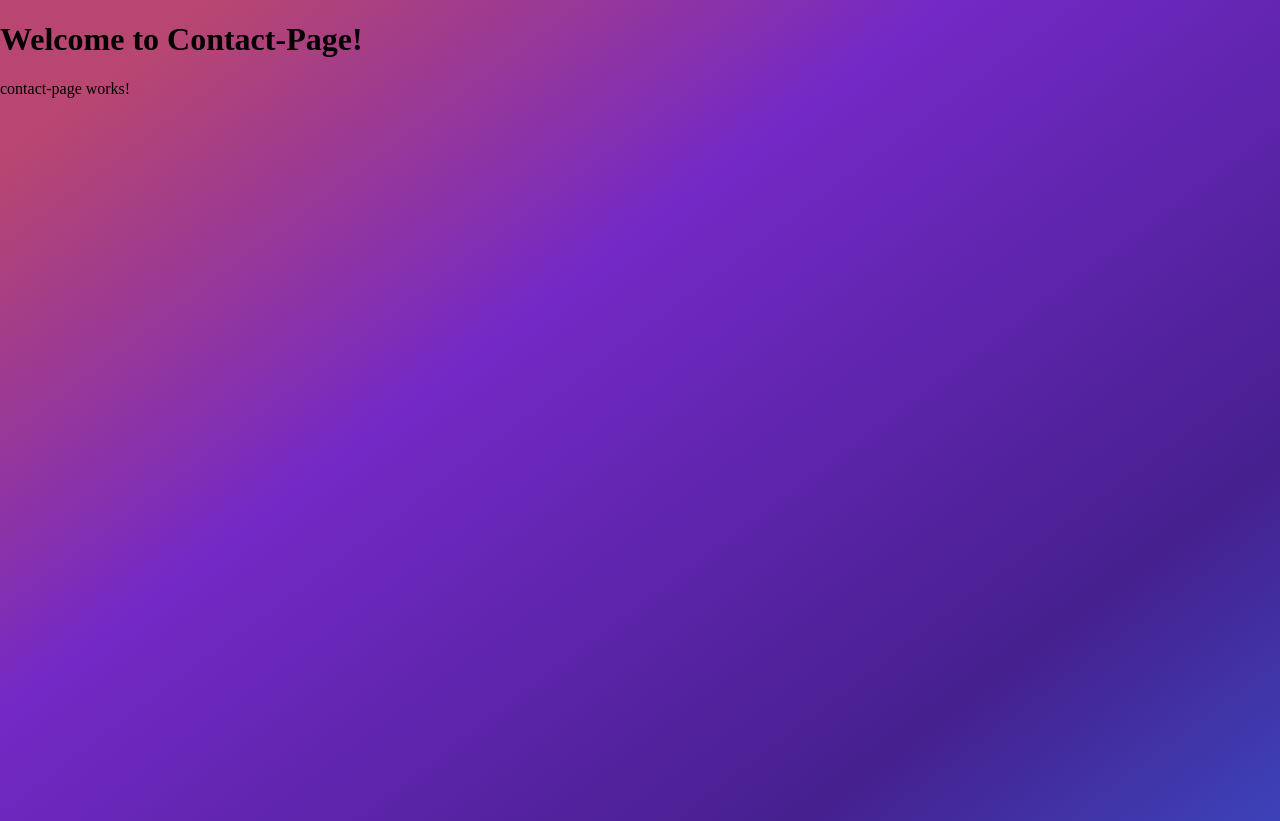
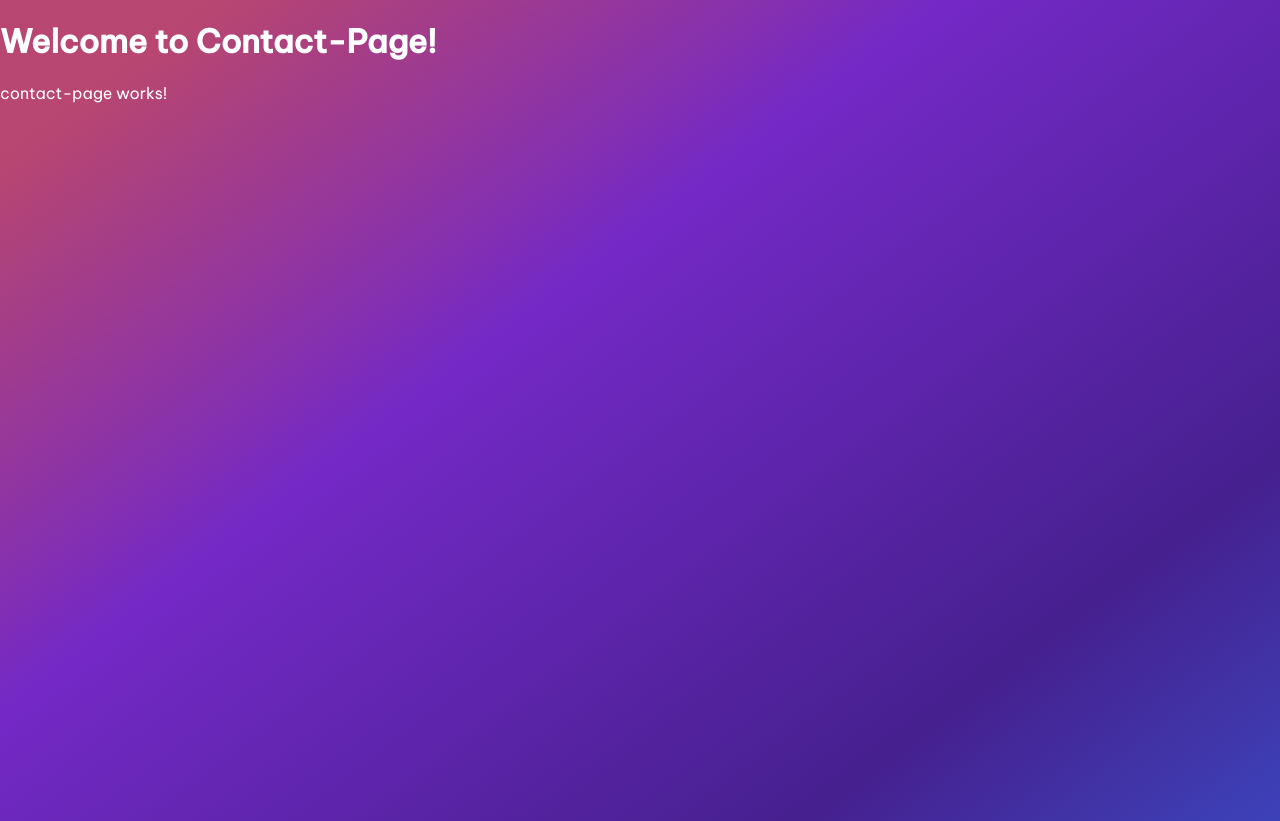
Before and after one commit to ArekSzreiber/DC-Contact-Page, an Angular app: page / in a window 1280 px wide. Built offline with nearby package versions, Linux system fonts and the light colour scheme.

Commit message:
add font

```diff
--- a/src/index.html
+++ b/src/index.html
@@ -6,6 +6,9 @@
   <base href=".">
   <meta name="viewport" content="width=device-width, initial-scale=1">
   <link rel="icon" type="image/x-icon" href="favicon.ico">
+  <link rel="preconnect" href="https://fonts.googleapis.com">
+  <link rel="preconnect" href="https://fonts.gstatic.com" crossorigin>
+  <link href="https://fonts.googleapis.com/css2?family=Be+Vietnam+Pro:wght@400;500&display=swap" rel="stylesheet">
 </head>
 <body>
   <app-root></app-root>
--- a/src/styles.scss
+++ b/src/styles.scss
@@ -13,4 +13,8 @@
   background-size: cover;
   background-position: center;
   background-repeat: no-repeat;
+
+  color: #FFFFFF;
+  font-family: 'Be Vietnam Pro', sans-serif;
+  text-rendering: optimizeLegibility;
 }
```
